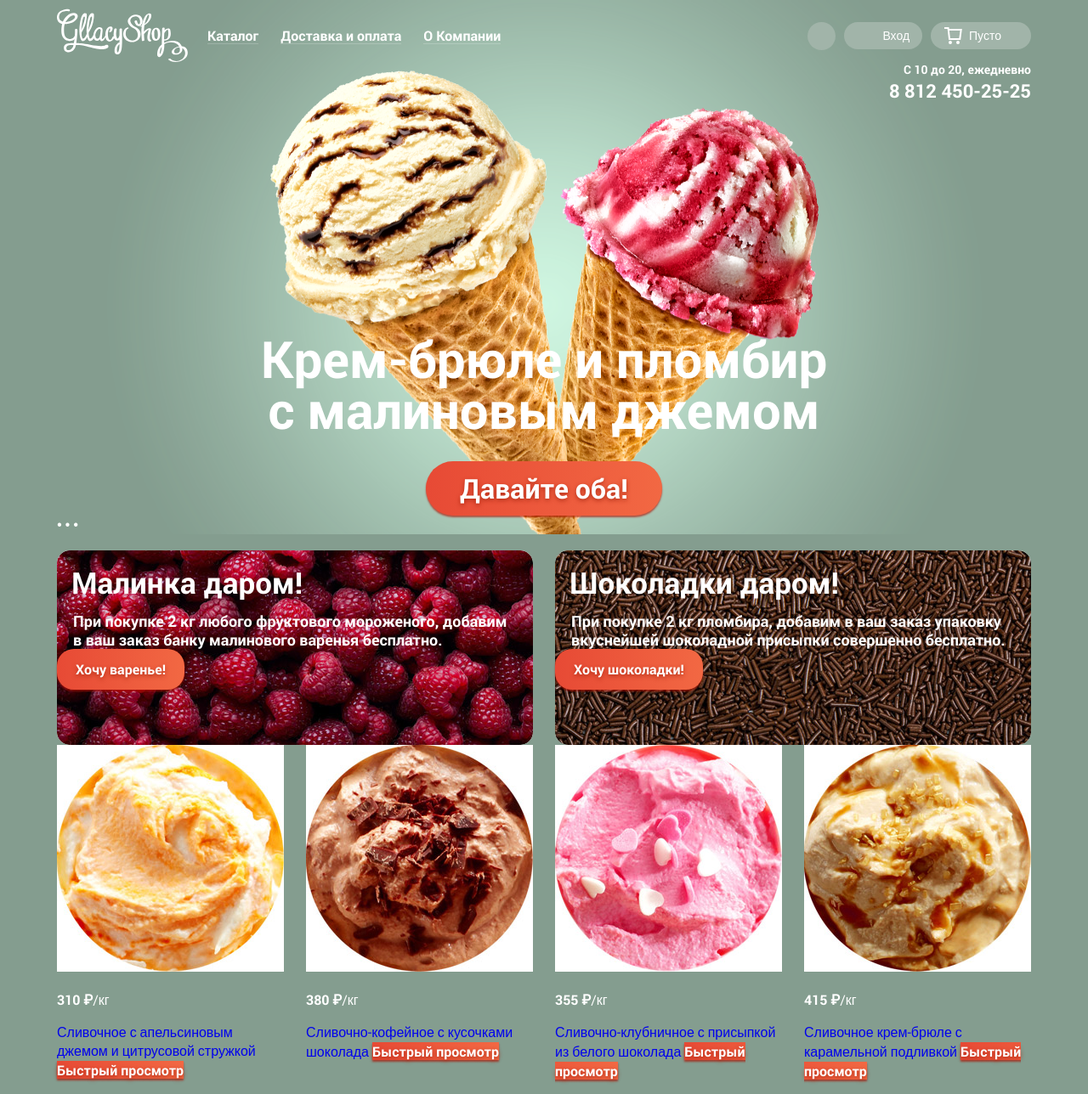
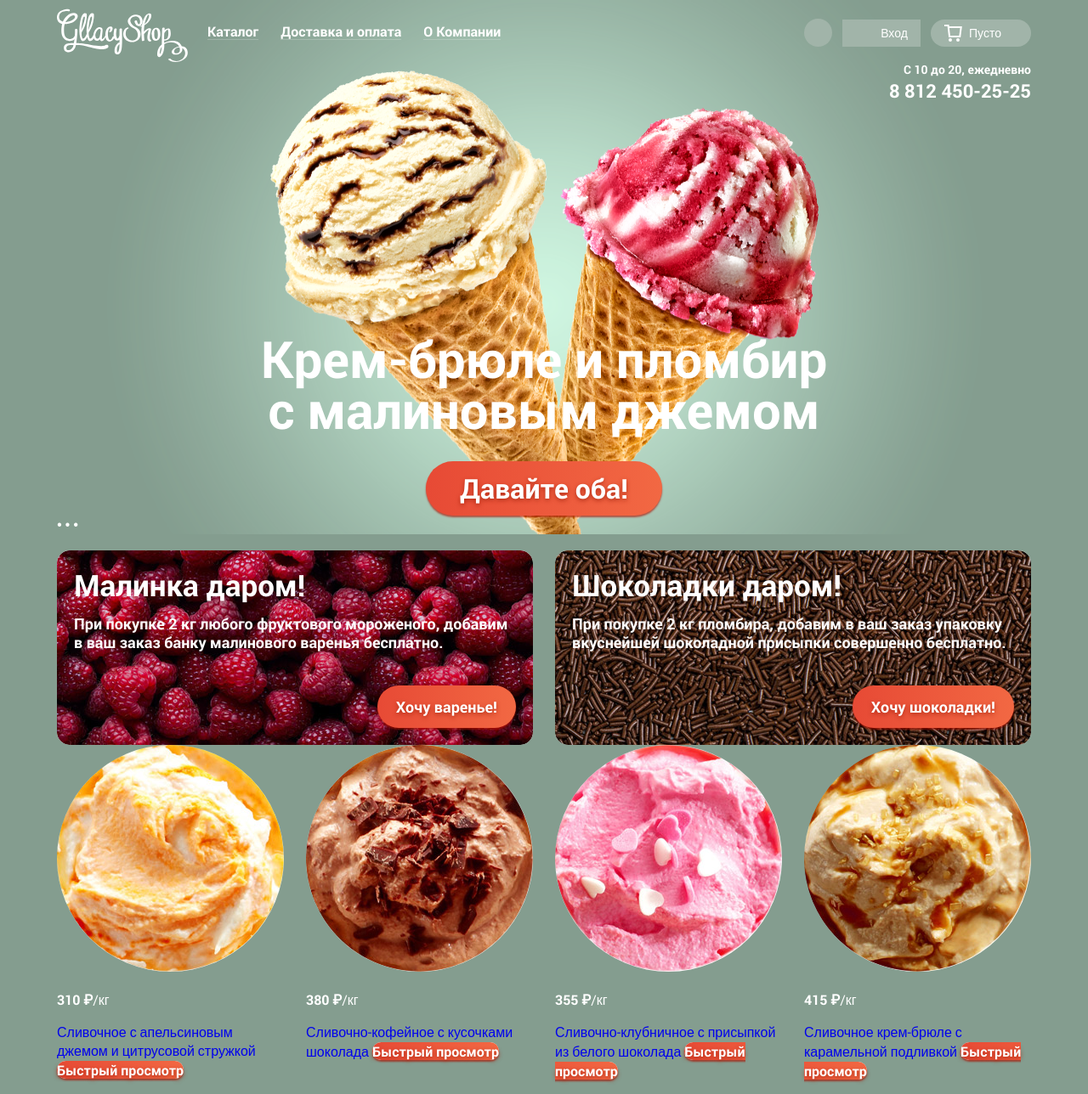
Before and after one commit to SDim87/565341-gllacy, a plain HTML site: page index.html in a window 1280 px wide. Shown: the top 1288 px of the page at 85% size. Drawn offline with Linux system fonts and the light colour scheme; files whose address does not match are found by name.

Commit message:
Закончил верстку блока banners

```diff
--- a/css/style.css
+++ b/css/style.css
@@ -47,6 +47,10 @@ body{
 a{
     text-decoration: none;
 }
+img{
+    max-width: 100%;
+    height: auto;
+}
 .main-header{
     background-image: url('../img/bg-header-1.png');
     background-repeat: no-repeat;
@@ -80,6 +84,7 @@ a{
     list-style: none;
     padding: 0;
     margin: 0;
+    margin-top: -10px;
 }
 .main-nav__item{
     position: relative;
@@ -149,14 +154,15 @@ a{
 }
 .search-box{
     position: relative;
-    margin-right: 10px;
 }
 .user-nav{
     display: flex;
-    justify-content: flex-end;
+    justify-content: space-between;
     align-items: center;
+    flex-wrap: wrap;
     width: 267px;
     margin-left: auto;
+    margin-top: -7px;
 }
 .user-nav__search{
     position: relative;
@@ -201,10 +207,17 @@ a{
     background-color: rgba(255, 255, 255);
     background-image: linear-gradient( 90deg, rgb(231,74,53) 0%, rgb(242,104,67) 100%);
     box-shadow: 0px 2px 2px 0px rgba(172, 16, 0, 0.64);
+    border-radius: 20px;
 }
 .btn:hover{
     background-image: linear-gradient( 90deg, rgba(231,74,53, 0.8) 0%, rgba(242,104,67, 0.8) 100%);
-    box-shadow: 0px 2px 2px 0px rgb(172, 16, 0);
+    box-shadow: 0px 2px 2px 0px rgba(172, 16, 0, 0.99);
+}
+.btn:active{
+    background-image: linear-gradient( 90deg, rgb(242,104,67) 0%, rgb(231,74,53) 100%);
+    box-shadow: inset 0px 2px 2px 0px rgba(148, 39, 24, 0.99);
+}
+
 }
 .login{
     margin-right: 10px;
@@ -212,7 +225,6 @@ a{
 .login__btn{
     position: relative;
     background-color: rgb(161, 180, 169);
-    border-radius: 20px;
     padding-left: 45px;
     padding-top: 8px;
     padding-bottom: 8px;
@@ -323,8 +335,7 @@ a{
     font-size: 14px;
     line-height: 16px;
 }
-.range__title{
-}
+
 /*============ banners =================*/
 .banners{
     display: flex;
@@ -333,12 +344,12 @@ a{
     margin-top: 19px;
 }
 .banner{
+    display: flex;
+    flex-direction: column;
     width: 560px;
     min-height: 229px;
     border-radius: 15px;
-}
-.banner a{
-    display: inline-block;
+    padding: 20px;
 }
 .banner--raspberry{
     background-image: url(../img/bg-banner-raspberry.jpg);
@@ -350,7 +361,6 @@ a{
 }
 .banner__title{
     margin: 0;
-    padding: 17px;
     padding-bottom: 14px;
     font-size: 35px;
     line-height: 41px;
@@ -358,9 +368,6 @@ a{
 }
 .banner__content{
     margin: 0;
-    padding: 0;
-    padding-left: 19px;
-    padding-right: 19px;
     font-size: 18px;
     font-weight: 700;
 }
@@ -369,7 +376,12 @@ a{
     padding-right: 22px;
     padding-top: 13px;
     padding-bottom: 13px;
-    border-radius: 20px;
+    margin-left: auto;
+    margin-top: auto;
+    font-size: 18px;
+    line-height: 24px;
+    font-weight: 700;
+    border-radius: 30px;
 }
 /*========= product ===========*/
 .product{
@@ -380,6 +392,9 @@ a{
 }
 .product__item{
     width: 267px;
+}
+.product__img{
+    border-radius: 50%;
 }
 /*============== page-control ==========*/
 .page-control{
--- a/index.html
+++ b/index.html
@@ -124,25 +124,25 @@
 
       <section class="product" aria-label="Хиты ассортимента">
         <div class="product__item">
-          <img src="img/icecream-1.jpg" alt="Мороженое сливочное с апельсиновым">
+          <img class="product__img" src="img/icecream-1.jpg" alt="Мороженое сливочное с апельсиновым">
           <p><b>310 &#8381;</b><span class="small-font">/кг</span></p>
           <a href="#">Сливочное с апельсиновым джемом и цитрусовой стружкой</a>
           <a class="btn" href="#">Быстрый просмотр</a>
         </div>
         <div class="product__item">
-          <img src="img/icecream-2.jpg" alt="Мороженое сливочно-кофейное с кусочками шоколада">
+          <img class="product__img" src="img/icecream-2.jpg" alt="Мороженое сливочно-кофейное с кусочками шоколада">
           <p><b>380 &#8381;</b><span class="small-font">/кг</span></p>
           <a href="#">Сливочно-кофейное с кусочками шоколада</a>
           <a class="btn" href="#">Быстрый просмотр</a>
         </div>
         <div class="product__item">
-          <img src="img/icecream-3.jpg" alt="Мороженое сливочно-клубничное с присыпкой из белого шоколада">
+          <img class="product__img" src="img/icecream-3.jpg" alt="Мороженое сливочно-клубничное с присыпкой из белого шоколада">
           <p><b>355 &#8381;</b><span class="small-font">/кг</span></p>
           <a href="#">Сливочно-клубничное с присыпкой из белого шоколада</a>
           <a class="btn" href="#">Быстрый просмотр</a>
         </div>
         <div class="product__item">
-          <img src="img/icecream-4.jpg" alt="Мороженное сливочное крем-брюле с карамельной подливкой">
+          <img class="product__img" src="img/icecream-4.jpg" alt="Мороженное сливочное крем-брюле с карамельной подливкой">
           <p><b>415 &#8381;</b><span class="small-font">/кг</span></p>
           <a href="#">Сливочное крем-брюле с карамельной подливкой</a>
           <a class="btn" href="#">Быстрый просмотр</a>
```
Also changed, not shown: catalog.html (+12 -12 lines).
